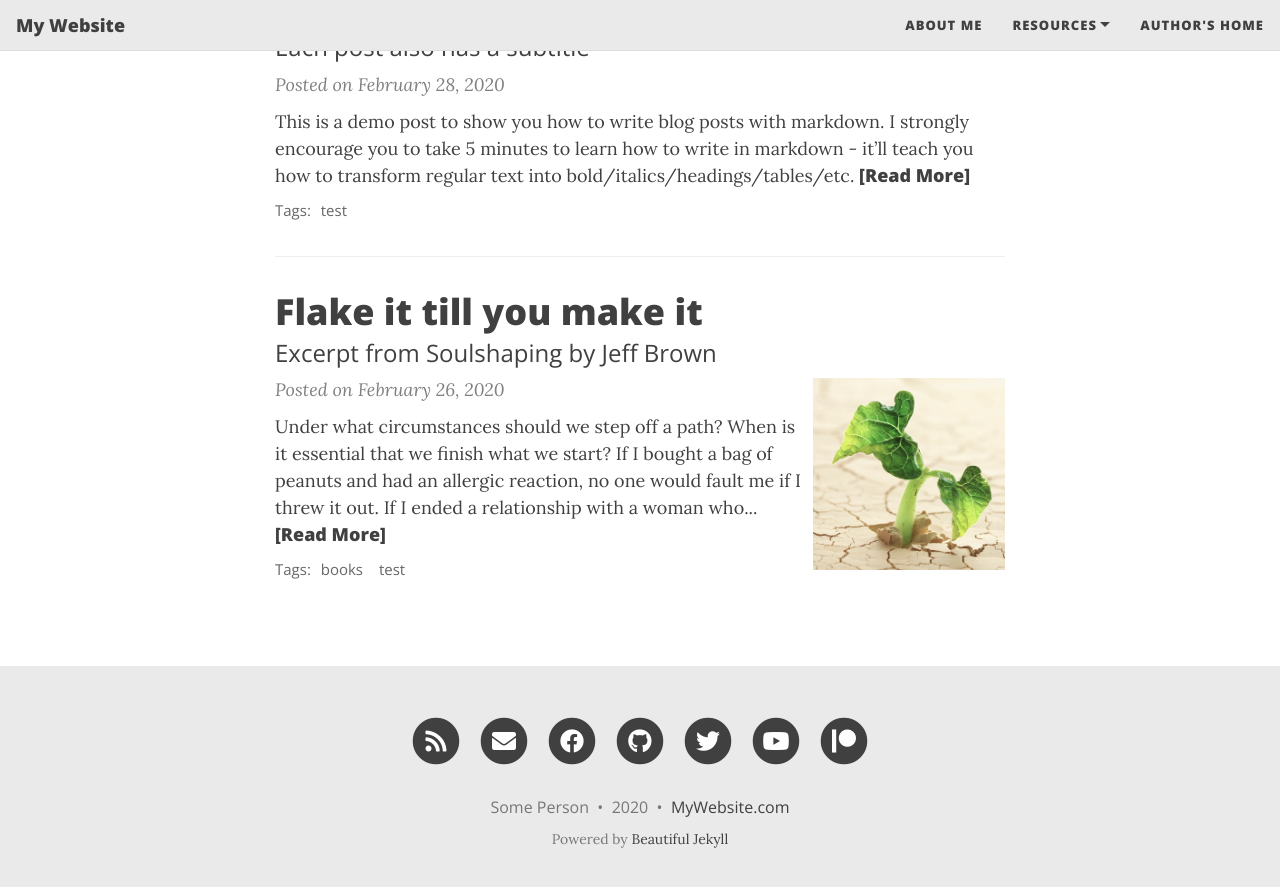
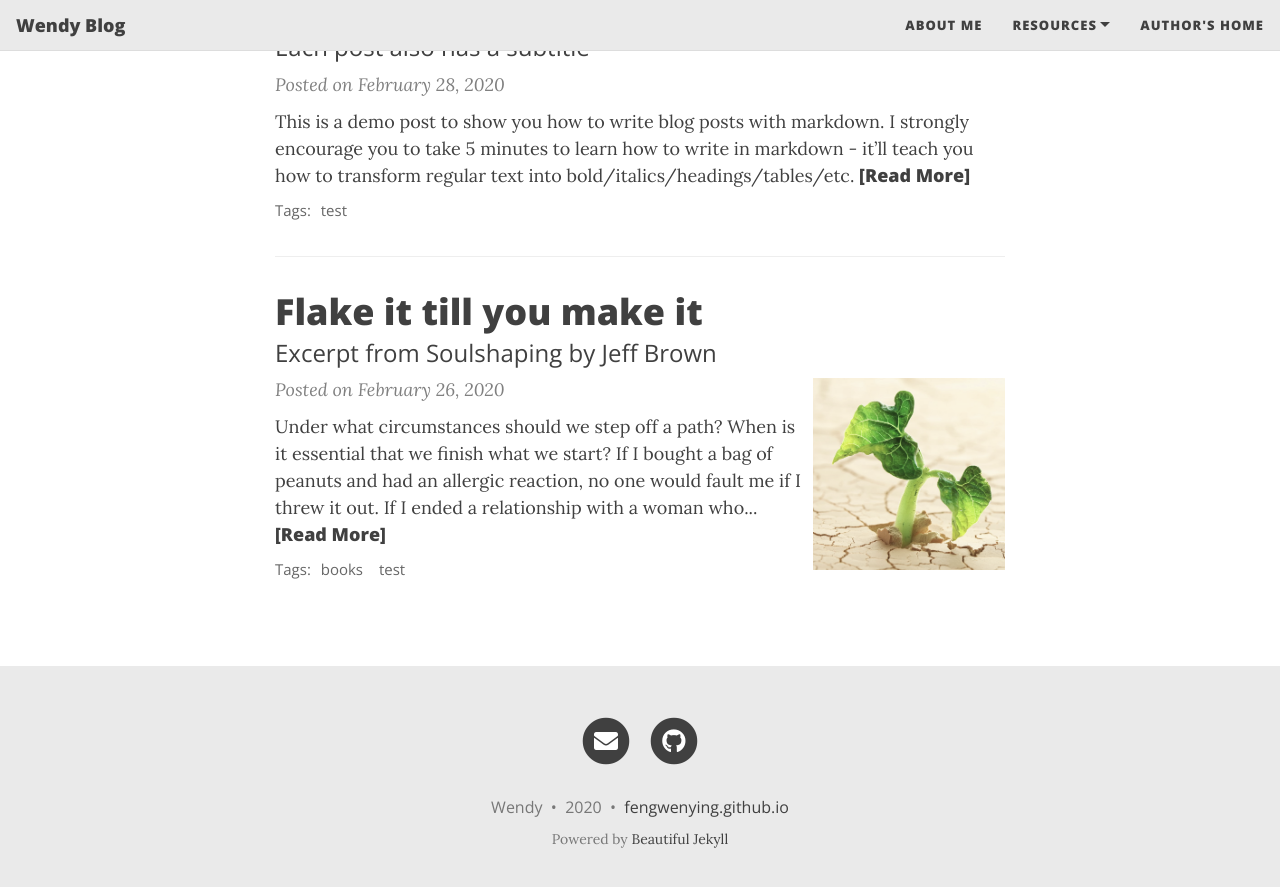
Before and after one commit to fengwenying/fengwenying.github.io, a Jekyll site: the page built from index.html, in a window 1280 px wide and 900 px high, scrolled down 567 px. Shown: the top 887 px of the window. Built offline with Jekyll 4.4.1, drawn with Linux system fonts in a browser that asks for light colours; nearby versions of some CDN libraries; the list of posts is cut into pages by our own code.

Commit message:
first blog commit

```diff
--- a/_config.yml
+++ b/_config.yml
@@ -6,10 +6,10 @@
 # --- Required options --- #
 
 # Name of website
-title: My Website
+title: Wendy Blog
 
 # Your name to show in the footer
-author: Some Person
+author: Wendy
 
 # --- List of links in the navigation bar --- #
 
@@ -39,12 +39,12 @@ round-avatar: true
 # Select the social network links that you want to show in the footer.
 # Uncomment the links you want to show and add your information to each one.
 social-network-links:
-  email: "someone@example.com"
-  facebook: deanattali
-  github: daattali
-  twitter: daattali
-  patreon: DeanAttali
-  youtube: c/daattali
+  email: "838021810@qq.com"
+# facebook: deanattali
+  github: fengwenying
+# twitter: daattali
+# patreon: DeanAttali
+# youtube: c/daattali
 #  reddit: yourname
 #  linkedin: daattali
 #  xing: yourname
@@ -64,20 +64,20 @@ social-network-links:
 
 # If you want to show a link to an RSS in the footer, add the site description here.
 # If you don't want to show an RSS link, remove the following line.
-rss-description: This website is a virtual proof that I'm awesome
+# rss-description: This website is a virtual proof that I'm awesome
 
 # --- General options --- #
 
 # Select which social network share links to show in posts
 share-links-active:
-  twitter: true
-  facebook: true
-  linkedin: true
+  twitter: false
+  facebook: false
+  linkedin: false
   vk: false
 
 # How to display the link to your website in the footer
 # Remove this if you don't want a link in the footer
-url-pretty: "MyWebsite.com"
+url-pretty: "fengwenying.github.io"
 
 # Excerpt word length - Truncate the excerpt of each post on the feed page to the specified number of words
 excerpt_length: 50
```
